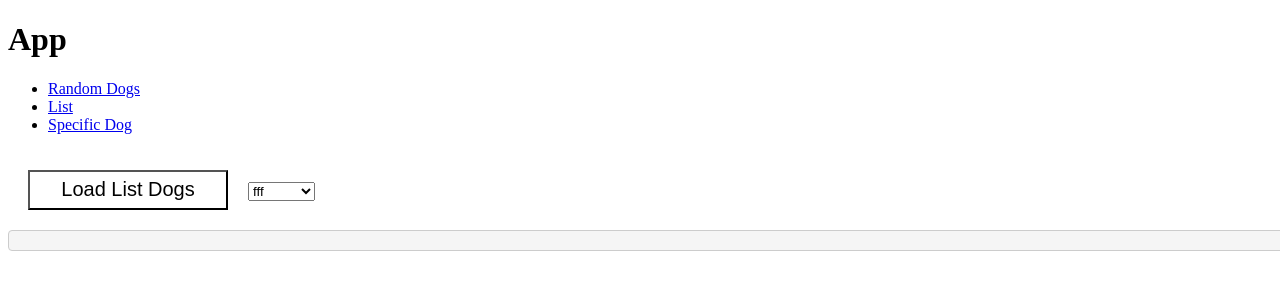
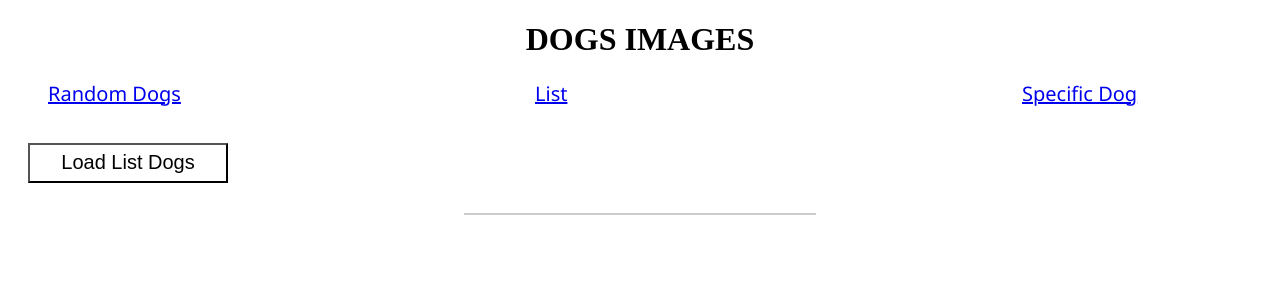
Before and after one commit to LoshakovaAnna/App-Dogs-React, a React (Create React App) app in the folder my-app/: page /list in a window 1280 px wide. Shown: the top 300 px of the page. Built offline with nearby package versions, Linux system fonts and the light colour scheme.

Commit message:
change style, change dinamic page

```diff
--- a/my-app/src/components/App.js
+++ b/my-app/src/components/App.js
@@ -6,12 +6,12 @@ class App extends Component {
   render() {
     return (
       <div className='container'>
-        <h1>App</h1>
-        <ul>
+        <h1 >Dogs Images</h1>
+        <ul className="main-menu">
 
-          <li><Link to='/random-dogs'>Random Dogs</Link></li>
-          <li><Link to='/list'>List</Link></li>
-          <li><Link to='/specific-dog'>Specific Dog</Link></li>
+          <li className = "menu-link"><Link to='/random-dogs'>Random Dogs</Link></li>
+          <li className = "menu-link"><Link to='/list'>List</Link></li>
+          <li className = "menu-link"><Link to='/specific-dog'>Specific Dog</Link></li>
 
         </ul>
         {/* добавили вывод потомков
--- a/my-app/src/components/ListDogs.js
+++ b/my-app/src/components/ListDogs.js
@@ -8,7 +8,7 @@ const urlPart2 = "/images/random";
 
 class  ListDogs  extends Component {
 
-     state = { names : "", src :[]}
+     state = { names : "", srcList :[]}
     render() {
         return (
             <div >
@@ -16,13 +16,11 @@ class  ListDogs  extends Component {
                     <input type="button" id="btnRandomImagez" value="Load List Dogs"
                         className="btn-random-image"
                         onClick={this.getListDogs}></input>
-                    <select className="select">
-                        <option value="r">fff</option>
-                        <option value="2">fdf o,m,</option>
-                    </select>
+
                         <div id = "listNames"  className = "list" onClick={this.getImage}></div>
-                        <div id = "imND">{this.state.names}
-                            <ImageDogsList src={this.state.src} />
+                        <div id = "imND">
+                        <h2>{this.state.names}</h2>
+                            <ImageDogsList src={this.state.srcList} />
                         </div>
                 </div>
 
@@ -67,7 +65,7 @@ class  ListDogs  extends Component {
             const data = await imgJSON.json();
 
 
-            this.setState({names : el.id, src: [data.message]});
+            this.setState({names : el.id, srcList: [data.message]});
         }
     };
 
--- a/my-app/src/components/SpecificDogs.js
+++ b/my-app/src/components/SpecificDogs.js
@@ -18,7 +18,7 @@ class  SpecificDogs  extends Component {
         return (
 
             <div >
-                SpecificDogs
+
                <div>choose
                     <select className="select-name"  id = "select-name" >
 
@@ -33,8 +33,10 @@ class  SpecificDogs  extends Component {
 
     changeLink(val){
 
-        this.setState({ link : val});
-        console.log(this.state.link);
+        this.setState(
+            { link : val}
+            );
+
     }
     componentDidMount(){
 
@@ -48,7 +50,7 @@ class  SpecificDogs  extends Component {
 
 
         var listSelectElem = document.getElementById('select-name');
-       if (listSelectElem) alert("find"); else alert("somethnig wrong");
+
         for (var key in mes) {
             if (mes[key].length !== 0) {
                 for (let i = 0; i < mes[key].length; i++) {
--- /dev/null
+++ b/my-app/src/components/dinamicPageSpecDog.js
@@ -0,0 +1,29 @@
+import React from 'react';
+
+import ImageDogsList from './ImageDogsList';
+
+const urlPart1 = "https://dog.ceo/api/breed/";
+const urlPart2 = "/images/random/3";
+
+export default   function dinamicPageSpecDog(props) {
+  var url  = urlPart1 + props.match.params.sm+ urlPart2;
+
+
+  return ( <div>
+            <h1>{props.match.params.sm}</h1>
+
+             {/* <ImageDogsList src={""} countDogs={3} />
+              <button onClick ={getListDogs(url)} >dd</button>*/}
+          </div>
+      );
+
+      async function  getListDogs (url){
+        console.log(url);
+        var imgJSON = await fetch(url);
+        const data = await imgJSON.json();
+        console.log(data.message);
+
+
+    }
+
+  };
--- a/my-app/src/index.js
+++ b/my-app/src/index.js
@@ -3,9 +3,9 @@ import {render} from 'react-dom';
 
 import {  Route,  BrowserRouter } from 'react-router-dom';
 
-import App from './components/App'
+import App from './components/App';
 
-import ex1 from './components/ex1'
+import dinamicPageSpecDog from './components/dinamicPageSpecDog';
 import Dogs from './components/Dogs';
 import ListDogs from './components/ListDogs';
 import './style.css';
@@ -21,7 +21,7 @@ render(
             <Route path='/random-dogs' component={Dogs}/>
 
             <Route path = '/specific-dog' component={SpecificDogs}/>
-            <Route path = '/specific-dog/:sm' component={ex1}/>
+            <Route path = '/specific-dog/:sm' component={dinamicPageSpecDog}/>
 
 
         </div>
--- a/my-app/src/style.css
+++ b/my-app/src/style.css
@@ -1,10 +1,21 @@
+.main-menu{
+    display: flex;
+    flex-direction: row;
+    justify-content: space-between
+}
+h1, h2{
+    text-align: center;
+    text-transform: uppercase;
 
+}
 .dog-image{
     min-width: 200px;
     max-width: 300px;
     min-height: 200px;
     max-height: 300px;
     border: solid 3px black;
+    display: block;
+    margin: 10px auto;
 
 }
 .btn-random-image{
@@ -25,34 +36,30 @@
     font-size: 20px;
 }
 .list{
-
     display: block;
-    padding: 9.5px;
-    margin: 0 0 10px;
     font-size: 13px;
-    line-height: 1.42857143;
+    line-height: 1.5;
     color: #333;
     word-break: break-all;
     word-wrap: break-word;
     background-color: #f5f5f5;
     border: 1px solid #ccc;
-    border-radius: 4px;
 
-
-    width: 100%;
+    width: 350px;
     max-height: 400px;
     overflow: auto;
+    margin: 10px auto;
 }
 .select-name{
     width: 200px;
     height: 30px;
 }
 .menu-item, .menu-link{
+    text-decoration: none;
+    text-transform: none;
     list-style: none;
-    width: 200px;
-    height: 25px;
-    background-color: rgb(170, 210, 211);
-    padding: 5px;
+    width: 250px;
+
     font-family: 'Segoe UI', Tahoma, Geneva, Verdana, sans-serif;
     font-size: 20px;
 }
```
